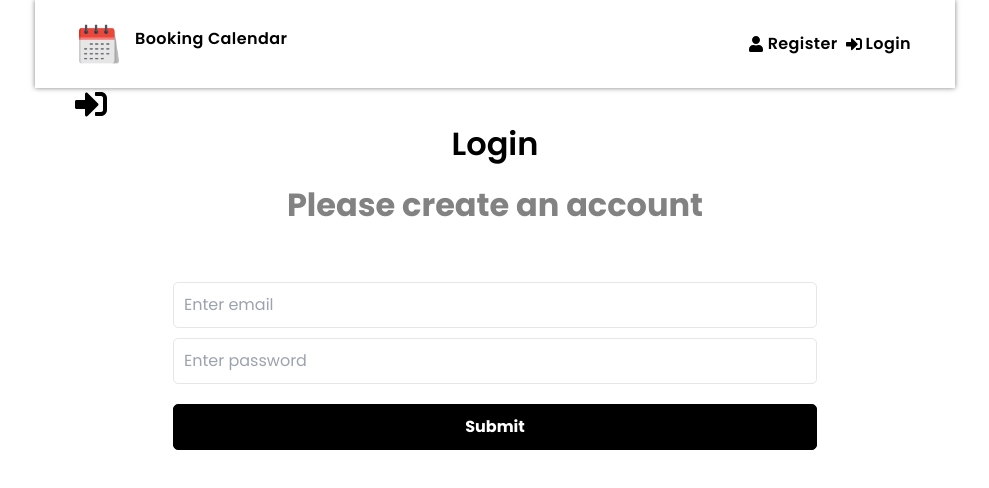
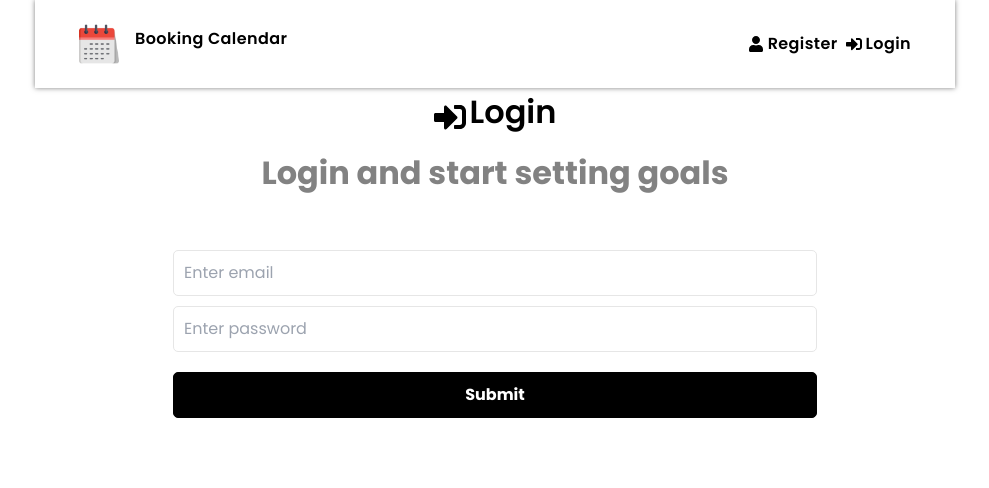
Before and after one commit to gazjosef/booking-calendar, a React (Vite) app in the folder frontend/: page /login in a window 1280 px wide. Shown: the top 488 px of the page, without its empty margins (145-1134 px from the left). Built offline with nearby package versions, Linux system fonts and the light colour scheme.

Commit message:
Build: Concurrently

```diff
--- a/frontend/src/pages/Login.tsx
+++ b/frontend/src/pages/Login.tsx
@@ -1,4 +1,4 @@
-import { useState, useEffect } from "react";
+import { useState } from "react";
 import { FaSignInAlt } from "react-icons/fa";
 
 const Login: React.FC = () => {
@@ -22,13 +22,13 @@ const Login: React.FC = () => {
   return (
     <>
       <section className="heading">
-        <div className="container">
-          <h1>
+        <div className="flex item-center justify-center gap-1">
+          <span className="grid place-items-center">
             <FaSignInAlt />
-            Login
-          </h1>
-          <p>Please create an account</p>
+          </span>
+          <h1>Login</h1>
         </div>
+        <p>Login and start setting goals</p>
       </section>
 
       <section className="form">
--- a/frontend/src/pages/Register.tsx
+++ b/frontend/src/pages/Register.tsx
@@ -1,4 +1,4 @@
-import { useState, useEffect } from "react";
+import { useState } from "react";
 import { FaUser } from "react-icons/fa";
 
 const Register: React.FC = () => {
@@ -25,10 +25,12 @@ const Register: React.FC = () => {
     <>
       <section className="heading">
         <div className="container">
-          <h1>
-            <FaUser />
-            Register
-          </h1>
+          <div className="flex item-center justify-center gap-1">
+            <span className="grid place-items-center">
+              <FaUser />
+            </span>
+            <h1>Register</h1>
+          </div>
           <p>Please create an account</p>
         </div>
       </section>
--- a/package.json
+++ b/package.json
@@ -6,7 +6,8 @@
   "scripts": {
     "start": "node backend/server.ts",
     "server": "nodemon backend/server.ts",
-    "client": "npm run dev --prefix frontend"
+    "client": "npm run dev --prefix frontend",
+    "dev": "concurrently \"npm run server\" \"npm run client\""
   },
   "author": "Gareth Hind",
   "license": "MIT",
@@ -25,6 +26,7 @@
     "@types/bcryptjs": "^2.4.6",
     "@types/express": "^4.17.21",
     "@types/jsonwebtoken": "^9.0.6",
+    "concurrently": "^8.2.2",
     "nodemon": "^3.1.0"
   }
 }
```
Also changed, not shown: 1 other file (tests, documents, lock files or other folders).
